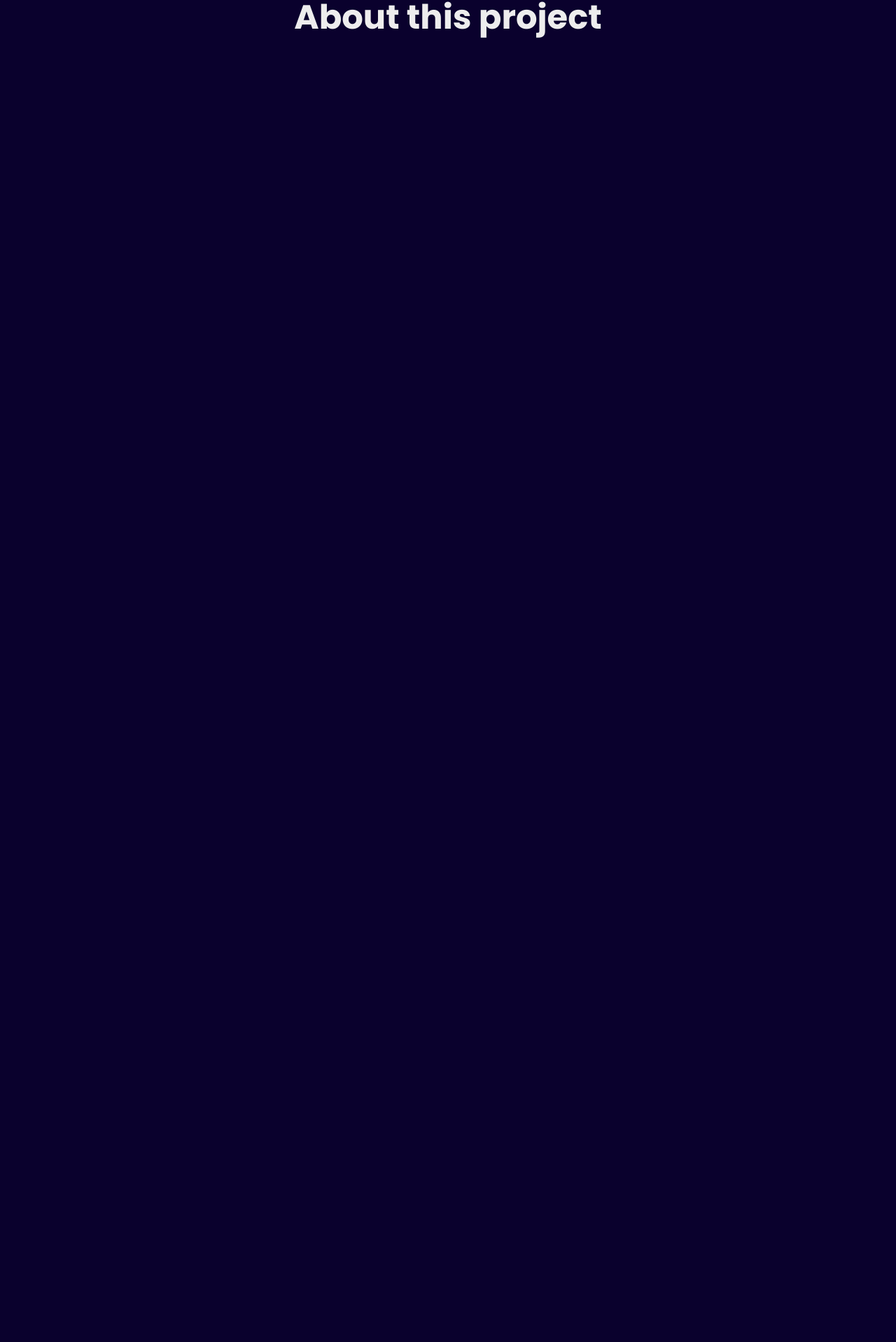
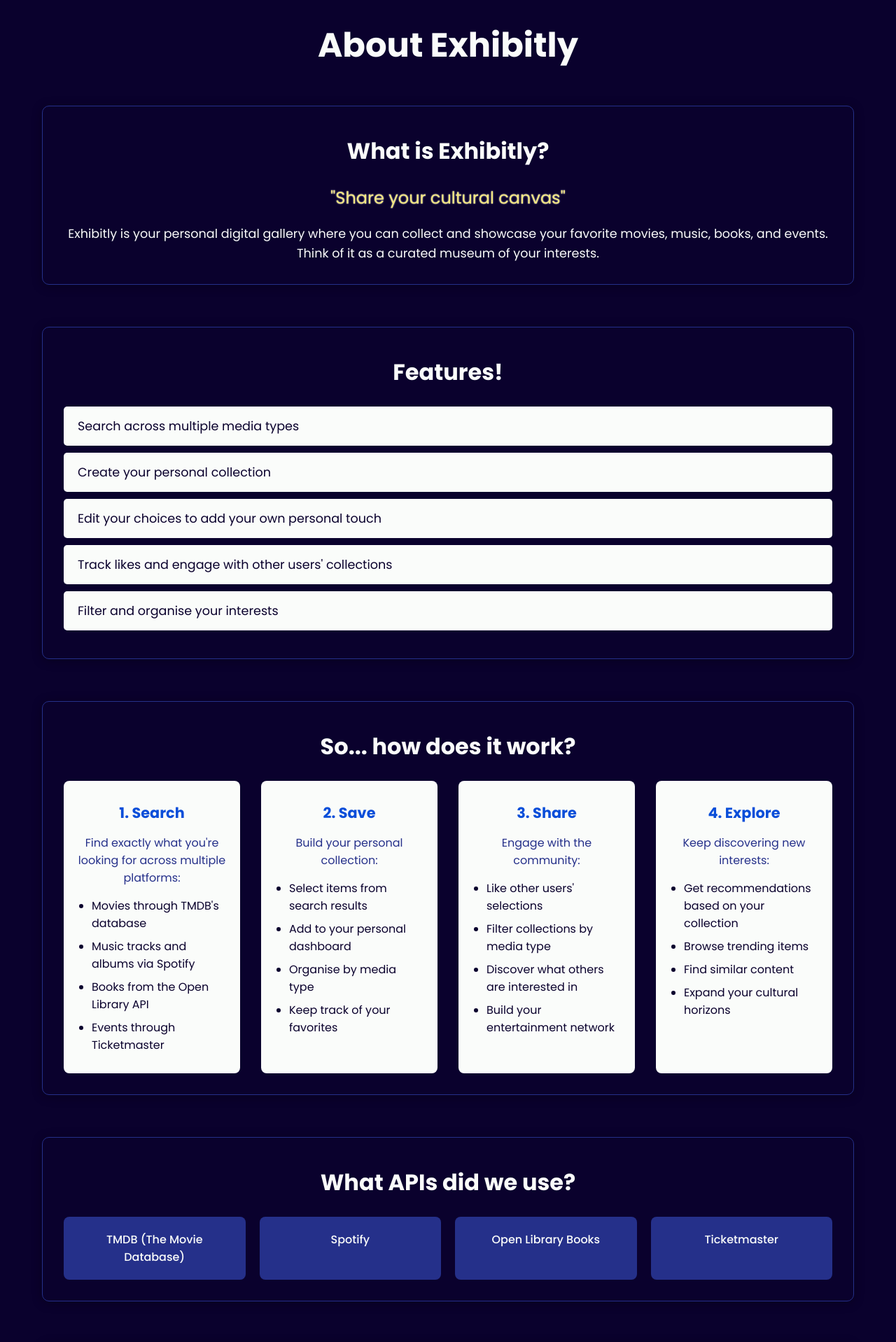
Before and after one commit to girsy01/project2_LHF, a React (Vite) app: page /about in a window 1280 px wide. Shown: the part 161-2079 px from the top of the page at 70% size. Before the commit the page ends 800 px from the top, so only its background shows below. Built offline with nearby package versions, Linux system fonts and the light colour scheme; no server answers.

Commit message:
About page and styling

```diff
--- a/src/pages/AboutPage.jsx
+++ b/src/pages/AboutPage.jsx
@@ -1,7 +1,97 @@
 const AboutPage = () => {
   return (
-    <div>
-      <h1>About this project</h1>
+    <div id="about-page-container">
+      <h1>About Exhibitly</h1>
+
+      <section id="overview-section">
+        <h2 className="title">What is Exhibitly?</h2>
+        <div className="slogan">
+          <em>"Share your cultural canvas"</em>
+        </div>
+        <p id="overview-text">Exhibitly is your personal digital gallery where you can collect and
+           showcase your favorite movies, music, books, and events.
+           Think of it as a curated museum of your interests.</p>
+      </section>
+
+
+      <section id="features-section">
+        <h2 className="title">Features!</h2>
+        <ul id="features-list">
+          <li className="features-list-item">Search across multiple media types</li>
+          <li className="features-list-item">Create your personal collection</li>
+          <li className="features-list-item">Edit your choices to add your own personal touch</li>
+          <li className="features-list-item">Track likes and engage with other users' collections</li>
+          <li className="features-list-item">Filter and organise your interests</li>
+        </ul>
+      </section>
+
+
+      <section id="how-section">
+        <h2 className="title">So... how does it work?</h2>
+        <div id="steps">
+          <div className="step">
+            <h3>1. Search</h3>
+            <p>Find exactly what you're looking for across multiple platforms:</p>
+            <ul>
+              <li>Movies through TMDB's database</li>
+              <li>Music tracks and albums via Spotify</li>
+              <li>Books from the Open Library API</li>
+              <li>Events through Ticketmaster</li>
+            </ul>
+          </div>
+
+          <div className="step">
+            <h3>2. Save</h3>
+            <p>Build your personal collection:</p>
+            <ul>
+              <li>Select items from search results</li>
+              <li>Add to your personal dashboard</li>
+              <li>Organise by media type</li>
+              <li>Keep track of your favorites</li>
+            </ul>
+          </div>
+
+          <div className="step">
+            <h3>3. Share</h3>
+            <p>Engage with the community:</p>
+            <ul>
+              <li>Like other users' selections</li>
+              <li>Filter collections by media type</li>
+              <li>Discover what others are interested in</li>
+              <li>Build your entertainment network</li>
+            </ul>
+          </div>
+
+          <div className="step">
+            <h3>4. Explore</h3>
+            <p>Keep discovering new interests:</p>
+            <ul>
+              <li>Get recommendations based on your collection</li>
+              <li>Browse trending items</li>
+              <li>Find similar content</li>
+              <li>Expand your cultural horizons</li>
+            </ul>
+          </div>
+        </div>
+      </section>
+
+
+      <section id="api-section">
+        <h2 className="title">What APIs did we use?</h2>
+        <ul id="api-list">
+          <li className="api-list-item">TMDB (The Movie Database)</li>
+          <li className="api-list-item">Spotify</li>
+          <li className="api-list-item">Open Library Books</li>
+          <li className="api-list-item">Ticketmaster</li>
+        </ul>
+      </section>
+
+
+      <section id="contact-section">
+        <h2 className="title">Contact us!</h2>
+        <p>Have questions or suggestions? We'd love to hear from you!</p>
+      </section>
+
     </div>
   );
 };
--- a/src/styles/_pages.scss
+++ b/src/styles/_pages.scss
@@ -74,3 +74,166 @@
     min-width: 130px;
   }
 }
+// about page
+
+#about-page-container {
+  max-width: vars.$wrapper-width;
+  margin: 0 auto;
+  padding: 40px 20px;
+  color: vars.$color_1;
+  background-color: vars.$color_8;
+
+  h1 {
+    font-size: 3rem;
+    text-align: center;
+    margin-bottom: 50px;
+    color: vars.$color_1;
+  }
+}
+
+.title {
+  font-size: 2rem;
+  margin-bottom: 25px;
+  color: vars.$color_1;
+}
+
+section {
+  margin-bottom: 60px;
+  padding: 30px;
+  background: vars.$color_8;
+  border-radius: 10px;
+  box-shadow: 0 2px 15px rgba(vars.$color_9, 0.3);
+  border: 1px solid vars.$color_7;
+}
+
+// Overview Section
+#overview-section {
+  .slogan {
+    text-align: center;
+    font-size: 1.5rem;
+    color: vars.$color_3;
+    margin: 20px 0;
+  }
+
+  #overview-text {
+    font-size: 1.1rem;
+    line-height: 1.6;
+    text-align: center;
+    color: vars.$color_1;
+  }
+}
+
+// Features Section
+#features-list {
+  list-style: none;
+  padding: 0;
+
+  .features-list-item {
+    padding: 15px 20px;
+    margin-bottom: 10px;
+    background: vars.$color_1;
+    border-radius: 5px;
+    font-size: 1.1rem;
+    transition: all 0.3s ease;
+    color: vars.$color_8;
+
+    &:hover {
+      transform: translateX(10px) scale(1.05);
+      background: vars.$color_3;
+    }
+  }
+}
+
+// How Section
+#steps {
+  display: grid;
+  grid-template-columns: repeat(auto-fit, minmax(250px, 1fr));
+  gap: 30px;
+
+  .step {
+    padding: 20px;
+    background: vars.$color_1;
+    border-radius: 8px;
+    transition: all 0.3s ease;
+
+    &:hover {
+      transform: translateY(-5px) scale(1.05);
+      background: vars.$color_3;
+    }
+
+    h3 {
+      color: vars.$color_6;
+      margin-bottom: 15px;
+      font-size: 1.3rem;
+    }
+
+    p {
+      text-align: center;
+      color: vars.$color_7;
+      margin-bottom: 15px;
+    }
+
+    ul {
+      padding-left: 20px;
+
+      li {
+        margin-bottom: 8px;
+        color: vars.$color_8;
+      }
+    }
+  }
+}
+
+// API Section
+#api-list {
+  display: grid;
+  grid-template-columns: repeat(auto-fit, minmax(200px, 1fr));
+  gap: 20px;
+  list-style: none;
+  padding: 0;
+
+  .api-list-item {
+    padding: 20px;
+    text-align: center;
+    background: vars.$color_7;
+    border-radius: 8px;
+    font-weight: 500;
+    transition: background 0.2s;
+    color: vars.$color_1;
+
+    &:hover {
+      background: vars.$color_6;
+    }
+  }
+}
+
+// Contact Section
+#contact-section {
+  text-align: center;
+
+  p {
+    font-size: 1.1rem;
+    color: vars.$color_1;
+  }
+}
+
+// Media Queries
+@media (max-width: 768px) {
+  #about-page-container {
+    h1 {
+      font-size: 2.5rem;
+    }
+  }
+
+  .title {
+    font-size: 1.8rem;
+  }
+
+  section {
+    padding: 20px;
+  }
+
+  #steps {
+    grid-template-columns: 1fr;
+  }
+}
```
